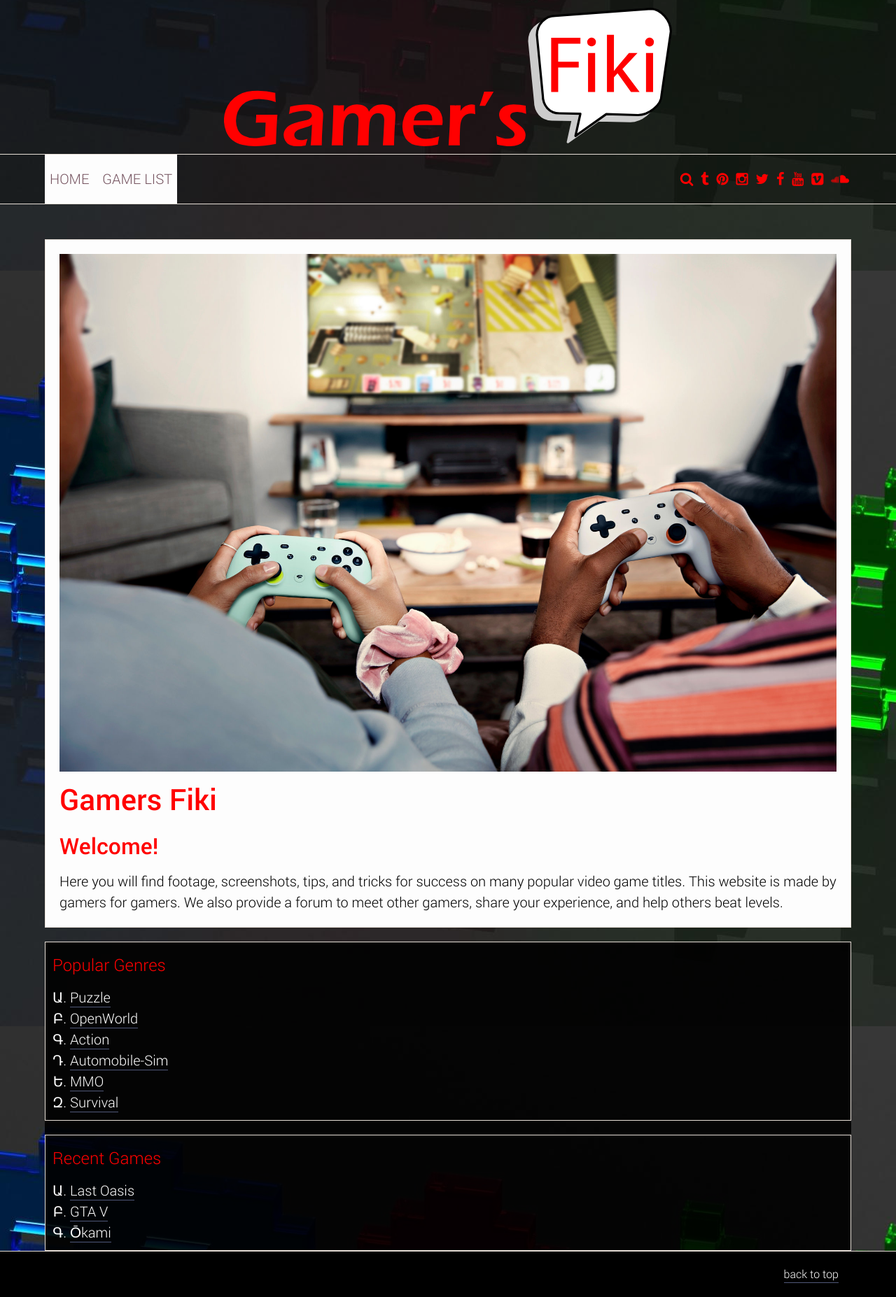
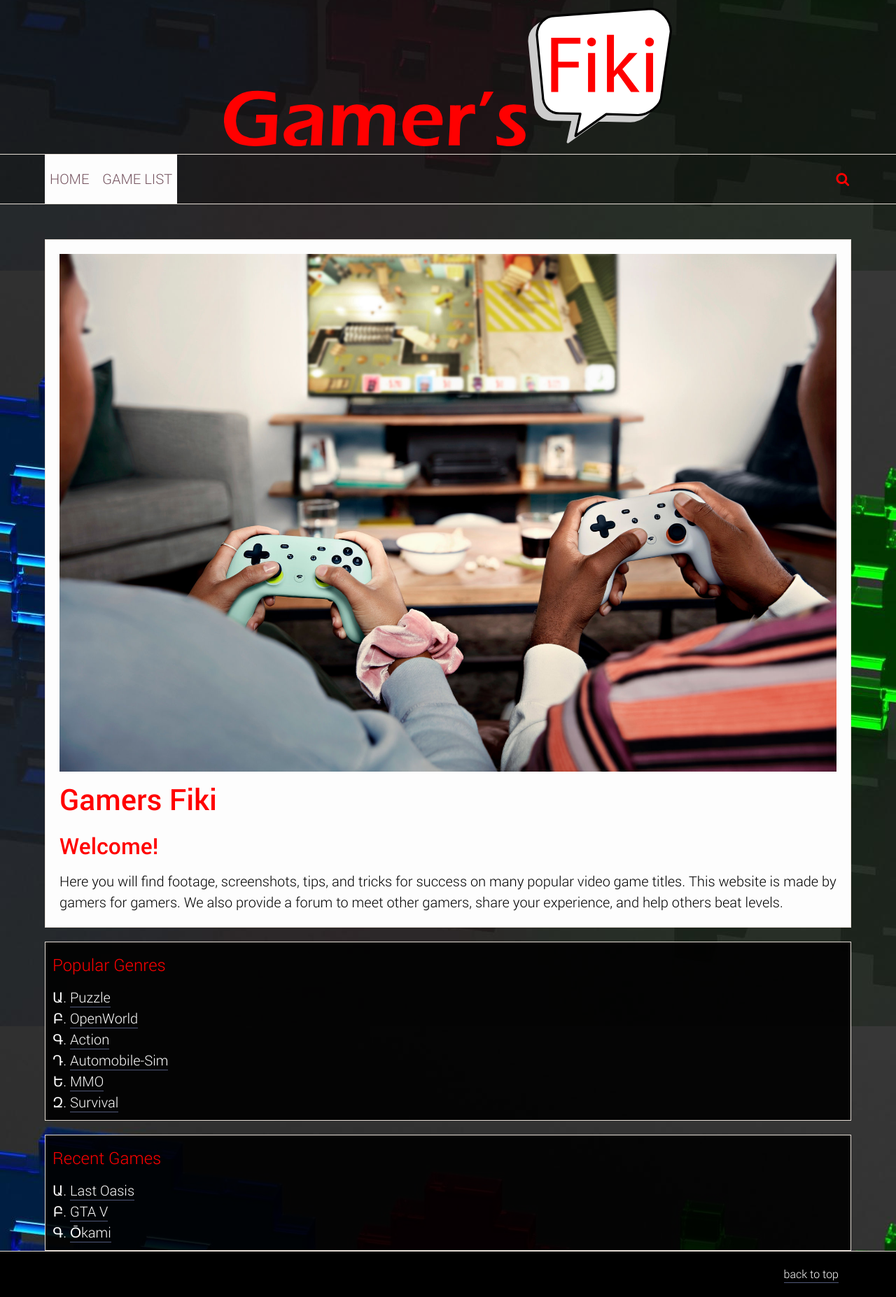
Before and after one commit to NowlasWolf/DesignTeam3, a Jekyll site: the page built from index.md, in a window 1280 px wide. Shown: the whole page at 70% size. Built offline with Jekyll 4.4.1, drawn with Linux system fonts in a browser that asks for light colours.

Commit message:
sidebar and nav change

```diff
--- a/_includes/nav.html
+++ b/_includes/nav.html
@@ -23,7 +23,7 @@
                 <li class="sicon">
                     <a href='#search'><i class='fa fa-search'></i></a>
                 </li>
-                {% if site.tumblr %}
+                <!--{% if site.tumblr %}
                     <li class="social">
                         <a href="{{ site.tumblr }}" class="tumblr"><i class="fa fa-tumblr"></i></a>
                     </li>
@@ -68,7 +68,7 @@
                     <li class="social">
                         <a href="{{ site.soundcloud }}" class="soundcloud"><i class="fa fa-soundcloud"></i></a>
                     </li>
-                {% endif %}
+                {% endif %}-->
             </ul>
         </nav>
         <a href='#menu' class="toggle_link noline">
--- a/css/secondary.css
+++ b/css/secondary.css
@@ -71,6 +71,7 @@ ul li {
 
 .widget {
     background-color:transparent !important;
+    background-color: rgba(0, 0, 0, 0.909) !important;
 }
 
 a {
@@ -80,5 +81,5 @@ a {
 .sidebar {
     color: white;
     float: right;
-    background-color: rgba(0, 0, 0, 0.909);
+
 }
```
